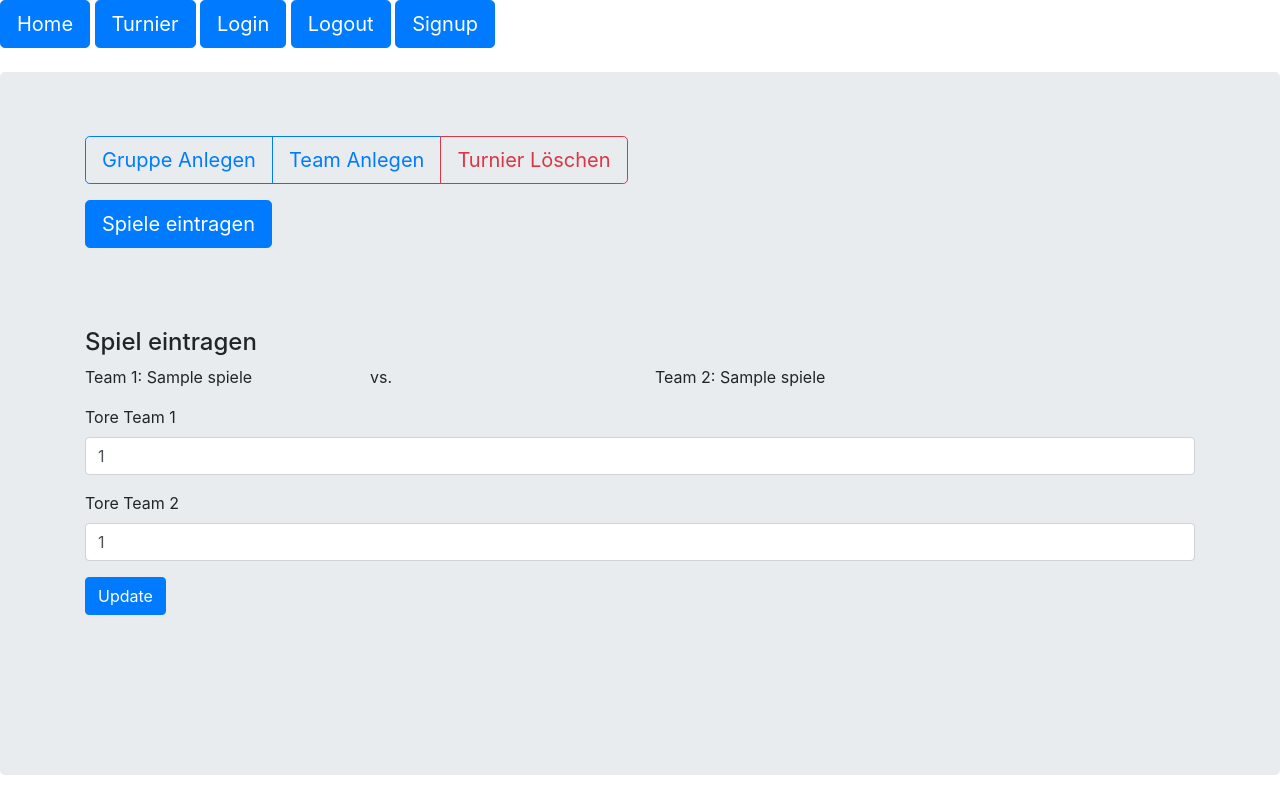
After one commit to n-bross/JUFO-Web, a Flask app: page /spiele/spiele_eintragen/1/1/1 in a window 1280 px wide. The commit adds this page. Run offline with Flask 3, Linux system fonts and the light colour scheme; tables that the repository leaves empty hold one stand-in row (values such as "Sample post"); some libraries are stand-ins or nearby versions.

Commit message:
Möglichkeit des Eintragen von Spielen geschaffen

```diff
--- a/turnierseite/turnier/routes/spiele.py
+++ b/turnierseite/turnier/routes/spiele.py
@@ -1,9 +1,10 @@
 # turnierseite/turnier/routes/spiele.py
-from flask import Blueprint, render_template, flash, redirect, url_for
+from flask import Blueprint, render_template, flash, redirect, url_for, request
 
 import random
 
 from turnierseite.turnier.models import Turnier, Gruppe, Team, Spiele
+from turnierseite.turnier.turnierForm import SpieleForm
 from turnierseite.turnier.routes.turnier import lade_turnier_daten
 from turnierseite.app import db
 
@@ -91,24 +92,85 @@ def spiele_overview(turnier_id):
     return render_template('spiele/spiele_overview.html', turnier=turnier, gruppen=gruppen, gruppen_teams=gruppen_teams, gruppen_spiele=gruppen_spiele)
 
 
-#spiel eintragen
-#@team.route('/team_erstellen/<turnier_id>', methods=['GET', 'POST'])
-#def team_erstellen(turnier_id):
-#    team_form = TeamForm()
-#    if request.method == 'GET':
-#        turnier, turnier_form, gruppen, gruppen_teams = lade_turnier_daten(turnier_id)
-#        return render_template("team/team_erstellen.html", turnier=turnier, turnier_form=turnier_form, team_form=team_form, gruppen=gruppen, gruppen_teams=gruppen_teams)
-#    elif request.method == 'POST':
-#        gruppen_in_turnier = [gruppe.id for gruppe in Gruppe.query.filter(Gruppe.turnierId == turnier_id).all()]
-#        if int(team_form.gruppe.data) in gruppen_in_turnier:
-#            team = Team(gruppeId=team_form.gruppe.data, name=team_form.name.data, punkte=0, treffer=0, gegentreffer=0)
-#            db.session.add(team)
-#            db.session.commit()
-#        else:
-#            flash(f"Die Ausgewählte Gruppe existiert nicht.")
-#            return redirect(url_for('turnier.turnier_details', turnier_id=turnier_id))
-#        turnier, turnier_form, gruppen, gruppen_teams = lade_turnier_daten(turnier_id)
-#        return render_template('turnier/turnier_details.html', turnier_form=turnier_form, turnier=turnier, gruppen=gruppen, gruppen_teams=gruppen_teams)#
+# Route to enter game results
+@spiele.route('/spiele_eintragen/<turnier_id>/<gruppe_id>/<spiele_id>', methods=['GET', 'POST'])
+def spiele_eintragen(turnier_id, gruppe_id, spiele_id):
+    spiel = Spiele.query.filter(Spiele.id == spiele_id).first()
+    spiel_form = SpieleForm(obj=spiel)
+
+    if request.method == 'GET':
+        turnier, turnier_form, gruppen, gruppen_teams = lade_turnier_daten(turnier_id)
+        return render_template("spiele/spiele_eintragen.html", turnier=turnier,spiel=spiel, spiel_form=spiel_form)
+
+    elif request.method == 'POST':
+        if not spiel_form.validate_on_submit():
+            flash('Ungültige Eingabe')
+            return redirect(url_for('spiele.spiele_eintragen', turnier_id=turnier_id, gruppe_id=gruppe_id, spiele_id=spiele_id))
+
+        # Validate score inputs
+        if spiel_form.toreT1.data < 0 or spiel_form.toreT2.data < 0:
+            flash('Ungültige Tor eingabe')
+            return redirect(url_for('spiele.spiele_overview', turnier_id=turnier_id))
+
+        # Load teams
+        team1 = Team.query.get(spiel.team1Id)
+        team2 = Team.query.get(spiel.team2Id)
+
+        print(f"spiel.gespielt:{spiel.gespielt}")
+        if spiel.gespielt == '1':
+            reset_gespieltes_spiel(team1, team2, spiel.toreT1, spiel.toreT2)
+        else:
+            spiel.gespielt = 1
+
+        # Update game scores
+        spiel.toreT1 = spiel_form.toreT1.data
+        spiel.toreT2 = spiel_form.toreT2.data
+
+        # Adjust points based on the new scores
+        if spiel.toreT1 > spiel.toreT2:
+            anpasung_punkte(team1, team2, 3, 0)
+        elif spiel.toreT1 < spiel.toreT2:
+            anpasung_punkte(team1, team2, 0, 3)
+        else:
+            anpasung_punkte(team1, team2, 1, 1)
+
+        # Update teams' scores
+        team1.treffer += spiel.toreT1
+        team1.gegentreffer += spiel.toreT2
+        team2.treffer += spiel.toreT2
+        team2.gegentreffer += spiel.toreT1
+
+        # Commit changes to the database
+        db.session.add(team1)
+        db.session.add(team2)
+        db.session.add(spiel)
+        db.session.commit()
+
+        flash('Spielergebnis erfolgreich eingetragen')
+        return redirect(url_for('spiele.spiele_overview', turnier_id=turnier_id))
+
+# Function to reset a played game's impact on teams
+def reset_gespieltes_spiel(team1, team2, alt_toreT1, alt_toreT2):
+    if alt_toreT1 > alt_toreT2:
+        anpasung_punkte(team1, team2, -3, 0)
+    elif alt_toreT1 < alt_toreT2:
+        anpasung_punkte(team1, team2, 0, -3)
+    else:
+        anpasung_punkte(team1, team2, -1, -1)
+
+    team1.treffer -= alt_toreT1
+    team1.gegentreffer -= alt_toreT2
+    team2.treffer -= alt_toreT2
+    team2.gegentreffer -= alt_toreT1
+
+    db.session.add(team1)
+    db.session.add(team2)
+    db.session.commit()
+
+# Function to adjust points between two teams
+def anpasung_punkte(team1, team2, points1, points2):
+    team1.punkte += points1
+    team2.punkte += points2
 
 #spiel löschen, wenn es nicht gespielt werden sollte
 #@team.route('/team_entfernen/<turnier_id>/<team_id>')
--- a/turnierseite/turnier/routes/turnier.py
+++ b/turnierseite/turnier/routes/turnier.py
@@ -40,7 +40,6 @@ def turnier_entfernen(turnier_id):
     if gruppen:
         flash('es existieren noch Gruppen für das Turnier')
         return redirect(url_for('turnier.turnier_details', turnier_id=turnier_id))
-
     turnier = Turnier.query.filter(Turnier.id == turnier_id).first()
     if turnier:
         db.session.delete(turnier)
--- /dev/null
+++ b/turnierseite/turnier/templates/spiele/spiele_eintragen.html
@@ -0,0 +1,23 @@
+{% extends "turnier/turnier_details.html" %}
+{% from 'bootstrap/form.html' import render_form %}
+{% block title %}Turnier Anlage{% endblock %}
+{% block turnier_anlage %}
+<!--Using Boostrap classes for styling here-->
+<div class="jumbotron">
+    <div class="container">
+        <h4>Spiel eintragen</h4>
+        <div class="row">
+            <div class="col-3">
+                <p>Team 1: {{ spiel.team1Name }}</p>
+            </div>
+            <div class="col-3">
+                <p> vs. </p>
+            </div>
+            <div class="col-3">
+                <p>Team 2: {{ spiel.team2Name }}</p>
+            </div>
+        </div>
+        {{ render_form(spiel_form) }}
+    </div>
+</div>
+{% endblock %}
--- a/turnierseite/turnier/templates/spiele/spiele_overview.html
+++ b/turnierseite/turnier/templates/spiele/spiele_overview.html
@@ -50,6 +50,7 @@
                                             <th>Team 1</th>
                                             <th>Team 2</th>
                                             <th>Ergebnis</th>
+                                            <th>Eintragen</th>
                                         </tr>
                                     </thead>
                                     <tbody>
@@ -58,6 +59,9 @@
                                             <td>{{ spiel.team1Name }}</td>
                                             <td>{{ spiel.team2Name }}</td>
                                             <td>{{ spiel.toreT1 }} : {{ spiel.toreT2 }}</td>
+                                            <td>
+                                                <a class="btn btn-primary" href="{{ url_for('spiele.spiele_eintragen', turnier_id=turnier.id, gruppe_id=gruppe.id, spiele_id=spiel.id) }}">Eintragen</a>
+                                            </td>
                                         </tr>
                                         {% endfor %}
                                     </tbody>
@@ -71,6 +75,5 @@
         </div>
         {% endfor %}
     </div>
-    {% block turnier_anlage %}{% endblock %}
 </div>
 {% endblock %}
--- a/turnierseite/turnier/turnierForm.py
+++ b/turnierseite/turnier/turnierForm.py
@@ -17,10 +17,6 @@ class TeamForm(FlaskForm):
     submit = SubmitField(label="Update")
 
 class SpieleForm(FlaskForm):
-    team1Id = IntegerField(label='Team 1 ID', validators=[DataRequired()])
-    team2Id = IntegerField(label='Team 2 ID', validators=[DataRequired()])
-    gespielt = StringField(label='Gespielt')
-    runde = IntegerField(label='Runde')
     toreT1 = IntegerField(label='Tore Team 1')
     toreT2 = IntegerField(label='Tore Team 2')
     submit = SubmitField(label="Update")
```
